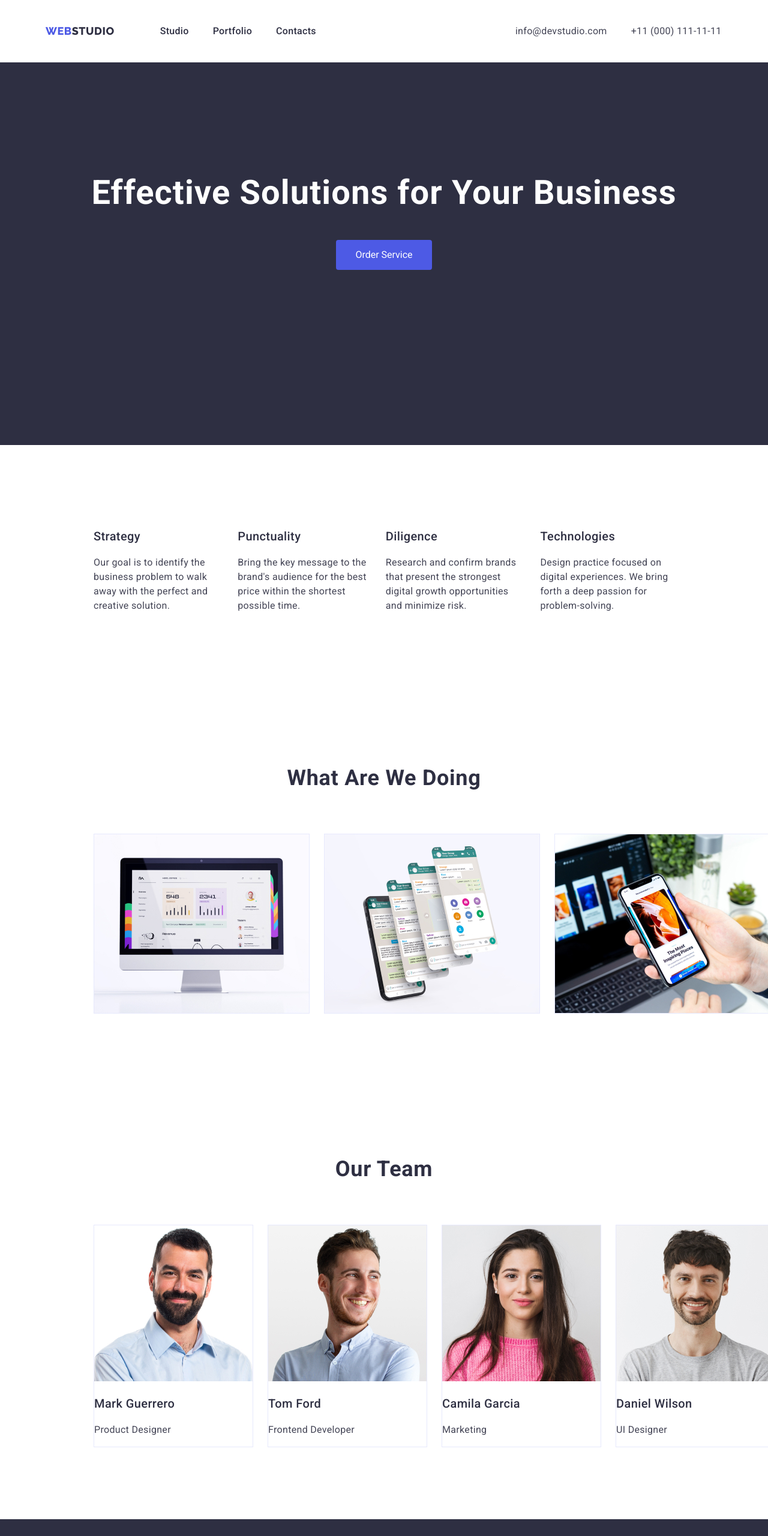
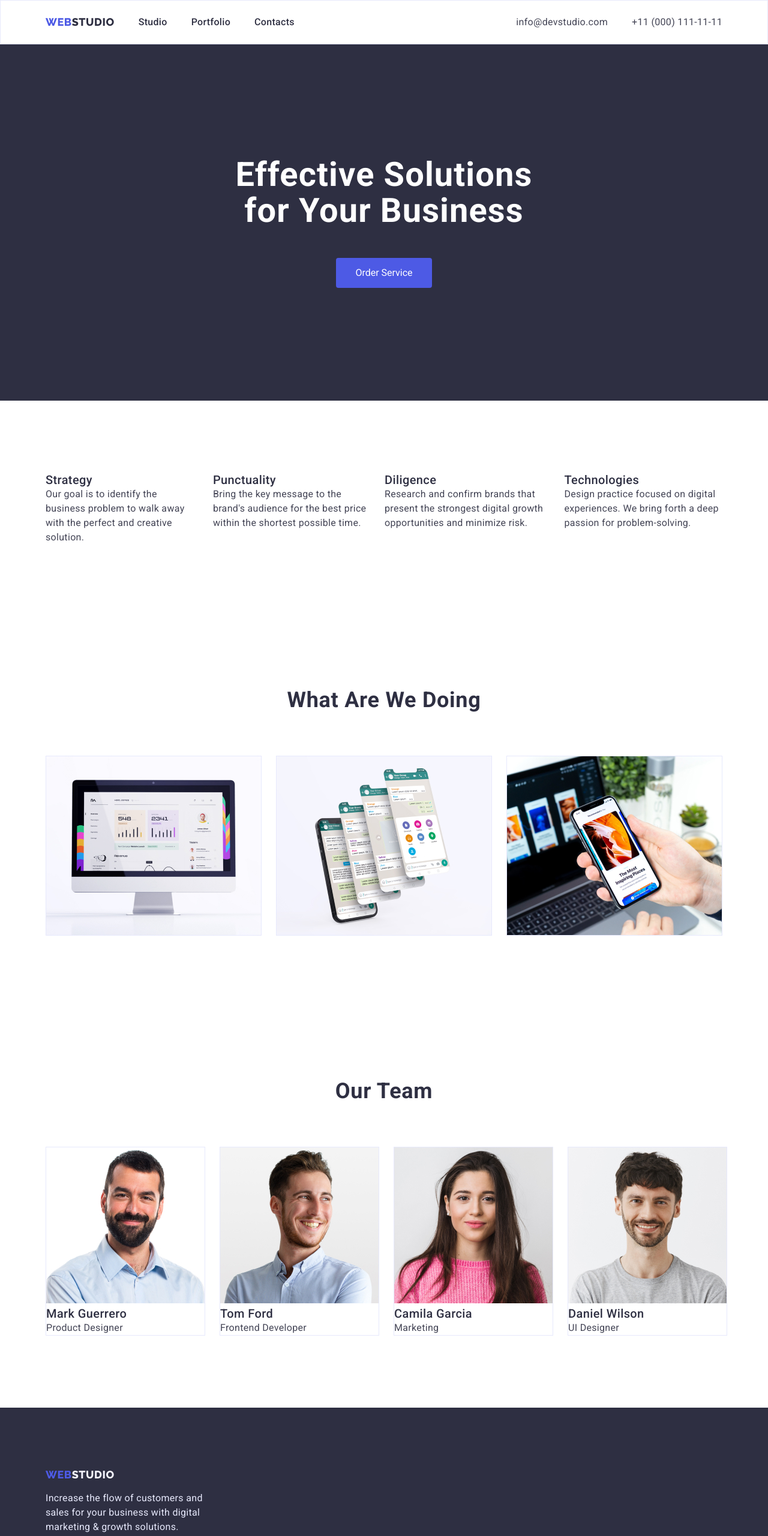
Before and after one commit to Amaryann/goit-markup-hw-03, a plain HTML site: page index.html in a window 1280 px wide. Shown: the top 2561 px of the page at 60% size. Drawn offline with nearby package versions, Linux system fonts and the light colour scheme.

Commit message:
corrected

```diff
--- a/css/styles.css
+++ b/css/styles.css
@@ -25,11 +25,19 @@
 }
 
 /*base styles*/
+.section{
+  padding: 120px 0;
+}
+
 body {
   font-family: var(--main-font);
   color: var(--body-txt);
   background-color: var(--light-txt);
   font-size: 16px;
+}
+
+h1, h2, h3, h4, h5, h6, p{
+  margin: 0;
 }
 .nav-link {
   font-weight: 500;
@@ -38,16 +46,29 @@ body {
   color: var(--dark-txt);
 }
 .list {
-  list-style: none;
+  list-style-type: none;
+  /* display: flex; */
+  /* gap: 40px; */
+  padding-left: 0;
+  margin: 0;
+}
+.nav .list{
+  gap: 40px;
+  display: flex;
+  margin-left: 40px;
+}
+
+.address .list{
+  width: auto;
   display: flex;
   gap: 40px;
-  padding-left: 0;
 }
+
 .link {
   text-decoration: none;
-  display: block;
-  padding-top: 24px;
-  padding-bottom: 24px;
+  /* display: block; */
+  /* padding-top: 24px; */
+  /* padding-bottom: 24px; */
 }
 
 .logo {
@@ -58,7 +79,7 @@ body {
   letter-spacing: 0.03em;
   text-transform: uppercase;
   color: var(--primary-brand-txt);
-  margin-right: 76px;
+  /* margin-right: 76px; */
 }
 
 .studio {
@@ -89,15 +110,16 @@ body {
 .hero {
   background-color: var(--hero-bg-color);
   padding-top: 188px;
-  padding-bottom: 292px;
+  padding-bottom: 188px;
 }
 .hero-title{
   font-size: 56px;
+  width: 500px;
   line-height: 1.07;
   text-align: center;
   letter-spacing: 0.02em;
   color: var(--light-txt);
-  margin: 0;
+  margin: 0 auto;
   margin-bottom: 48px;
 }
 #all {
@@ -123,9 +145,7 @@ body {
 footer {
   background: var(--hero-bg-color);
   padding-top: 100px;
-  padding-right: 1020px;
   padding-bottom: 100px;
-  padding-left: 156;
 
 }
 .footer-text {
@@ -139,19 +159,12 @@ footer {
   width: 264px;
 
 }
-.footer-wrapper{
-  margin-left: 156px;
-}
 .contact-link {
   font-style: normal;
   line-height: 1.5;
   letter-spacing: 0.02em;
   color: var(--body-txt);
-}
-
-.section{
-  padding: 120px 156px;
-  margin: 0;
+  display: inline-block;
 }
 .section-list{
   margin: 0 auto;
@@ -179,6 +192,7 @@ footer {
   align-items: center;
   padding: 16px, 32px;
 
+
 }
 .section-text {
   font-size: 16px;
@@ -193,18 +207,17 @@ footer {
 .nav-link:focus {
   color: var(--pressed-state-txt);
 }
-
 .container {
   width: 1158px;
   padding: 0 15px;
   margin: 0 auto;
-  display: flex;
-  align-items: center;
+
 }
 
 .nav {
   display: flex;
   align-items: center;
+
 }
 .section-nav{
   padding-top: 96px;
@@ -218,18 +231,25 @@ footer {
 }
 
 .address {
-  margin-left: 332px;
+  /* margin-left: 332px; */
+  /* display: flex; */
+  margin-left: auto;
+  align-items: center;
+  /* gap: 40px; */
+}
+
+.adress .list{
   display: flex;
-  align-items: center;
   gap: 40px;
 }
  .img{
   display: flex;
  align-items: center;
- gap: 24px;
+ row-gap: 24px;
+ column-gap: 34;
  margin: 0 auto;
+ }
 
-}
  .img-card{
   display: block;
   margin: 0 auto;
@@ -237,7 +257,9 @@ footer {
   height: auto;
   border: 1px solid var(--accent-bg-color);
 }
-
+.card-set-item{
+  column-gap: 32px;
+}
 .section-nav-list{
   list-style: none;
   display: flex;
@@ -255,3 +277,19 @@ footer {
   flex-wrap: wrap;
   gap: 24px;
 }
+
+.header{
+  border: 1px solid var(--accent-bg-color);
+  display: flex;
+  align-items: center;
+  padding-top: 24px;
+  padding-bottom: 24px;
+}
+.header-container{
+  display: flex;
+  align-items: center;
+}
+
+.future{
+  padding-bottom: 0;
+}
--- a/index.html
+++ b/index.html
@@ -20,10 +20,9 @@
   <body>
     <!--Profile header-->
 
-      <header>
-        <div class="container">
-        <nav>
-          <div class="nav">
+      <header class="header">
+        <div class="container header-container">
+        <nav class="nav">
           <a class="logo link" href="./index.html">
             WEB<span class="studio">STUDIO</span>
           </a>
@@ -54,13 +53,14 @@
       </header>
     <!--Unique page content-->
     <main>
-      <section class="hero">
-        <h1 class="hero-title">Effective Solutions for Your Business</h1>
-        <button class="btn" type="button">Order Service</button>
+      <section class="hero section">
+        <div class="container"><h1 class="hero-title">Effective Solutions for Your Business</h1>
+        <button class="btn" type="button">Order Service</button></div>
+
       </section>
 
       <section class="section">
-        <h2 hidden>We are doing</h2>
+        <div class="container"><h2 hidden>We are doing</h2>
         <ul class=" section-list list">
           <li>
             <h3 class="section-subtitle">Strategy</h3>
@@ -90,11 +90,12 @@
               deep passion for problem-solving.
             </p>
           </li>
-        </ul>
+        </ul></div>
+
       </section>
 
       <section class="section">
-        <h2 class="section-title">What are we doing</h2>
+        <div class="container"><h2 class="section-title">What are we doing</h2>
         <ul class="section-list list">
           <li class="img">
             <img
@@ -113,11 +114,12 @@
               width="360"
             />
           </li>
-        </ul>
+        </ul></div>
+
       </section>
 
       <section class="section">
-        <h2 class="section-title">Our Team</h2>
+        <div class="container"><h2 class="section-title">Our Team</h2>
         <ul class="section-list list">
           <li class="img img-card">
             <img src="./images/img.jpg" alt="men with beard" width="264" />
@@ -147,12 +149,13 @@
             <h3 class="section-subtitle">Daniel Wilson</h3>
             <p class="section-text">UI Designer</p>
           </li>
-        </ul>
+        </ul></div>
+
       </section>
     </main>
     <footer class="footer">
-      <div class="footer-wrapper">
-      <a class="logo link" href="/">
+      <div class="container">
+      <a class="footer logo link" href="/">
         WEB<span class="studio-1">STUDIO</span>
       </a>
       <p class="footer-text">
```
Also changed, not shown: portfolio.html (+5 -7 lines).
